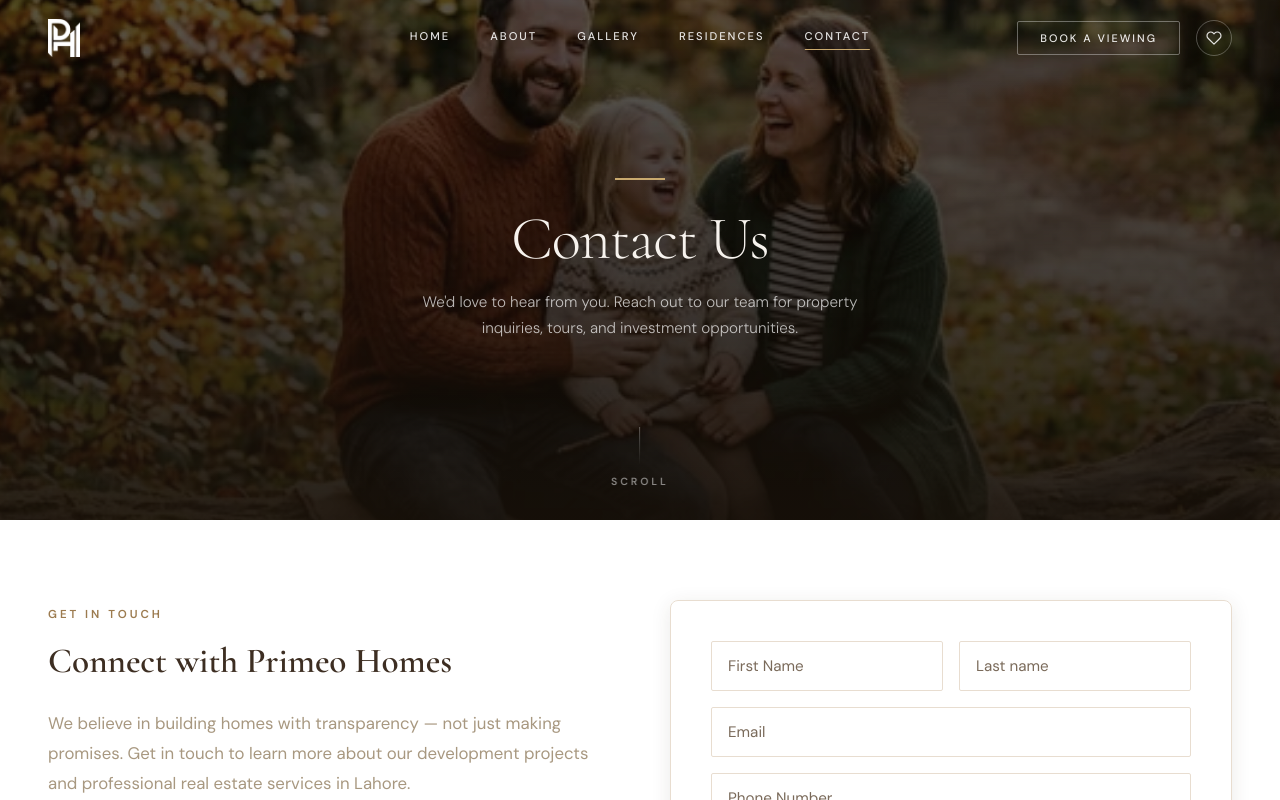
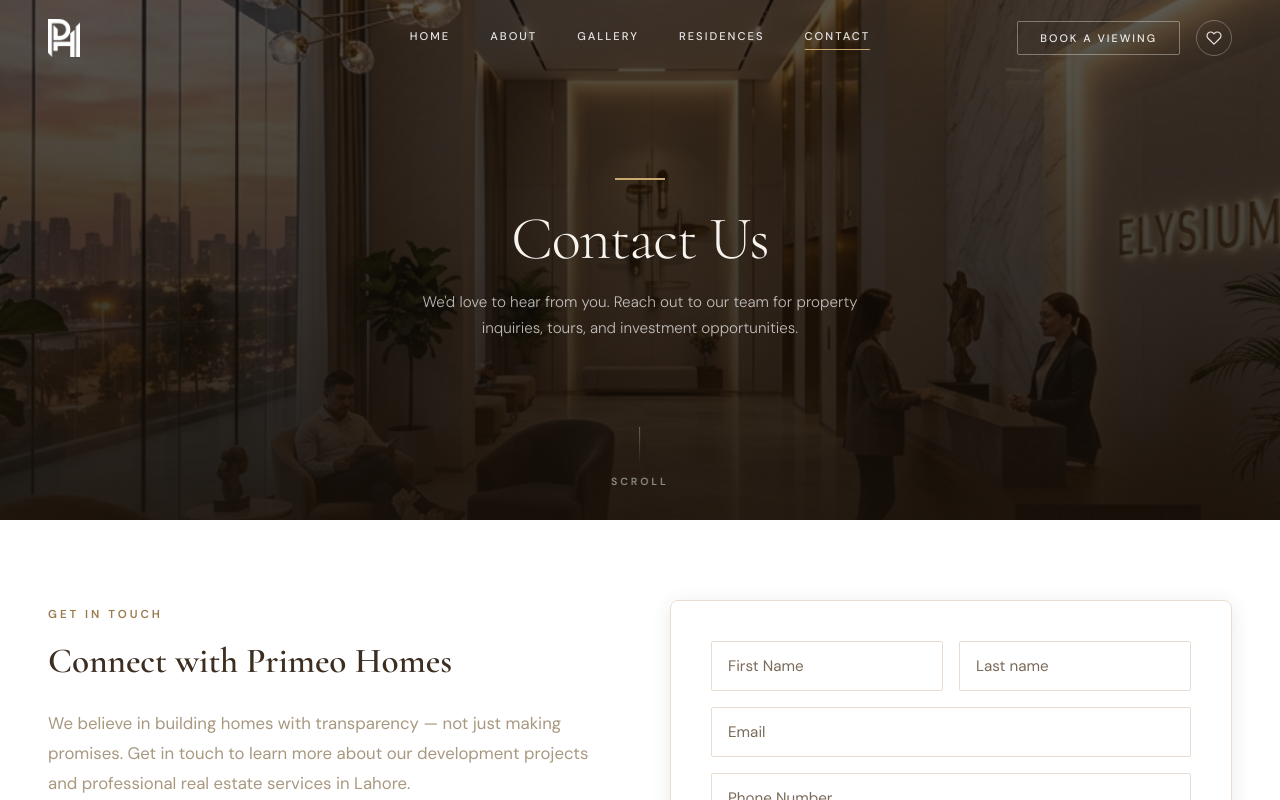
Before and after one commit to musman2403/premiohomes, a React (Vite) app: page /contact in a window 1280 px wide. Shown: the top 800 px of the page. Built offline with nearby package versions, Linux system fonts and the light colour scheme.

Commit message:
Update contact page and hero image

```diff
--- a/src/pages/ContactPage.jsx
+++ b/src/pages/ContactPage.jsx
@@ -1,6 +1,6 @@
 import PageHero from '../components/PageHero';
 import ScheduleTour from '../components/ScheduleTour';
-import familyImg from '../assets/images/family.webp';
+import contactHeroImg from '../assets/images/contact_hero.png';
 
 export default function ContactPage() {
     return (
@@ -8,7 +8,7 @@ export default function ContactPage() {
             <PageHero
                 title="Contact Us"
                 subtitle="We'd love to hear from you. Reach out to our team for property inquiries, tours, and investment opportunities."
-                backgroundImage={familyImg}
+                backgroundImage={contactHeroImg}
             />
             <ScheduleTour />
         </>
```
Also changed, not shown: src/assets/images/contact_hero.png (added).
